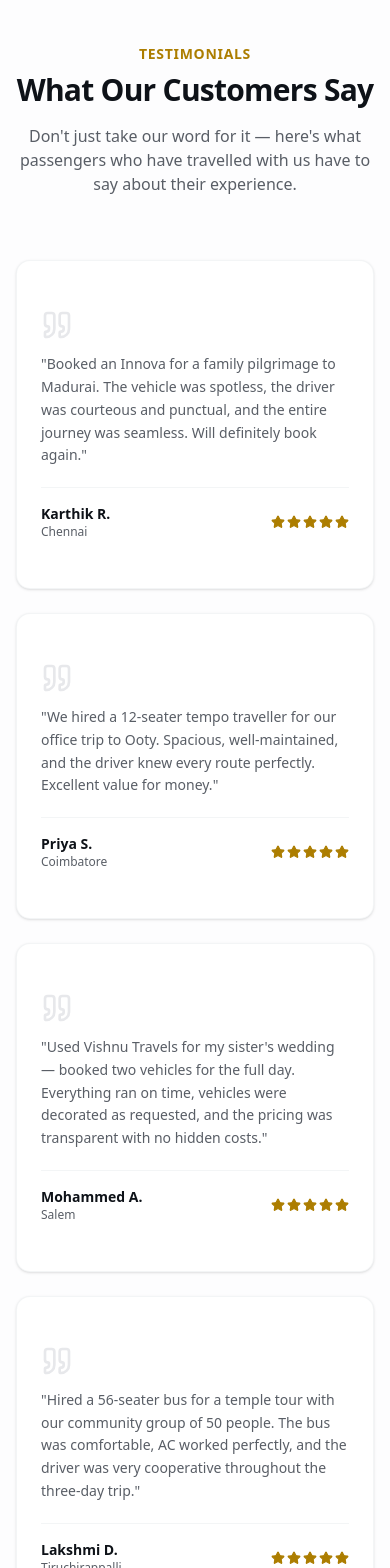
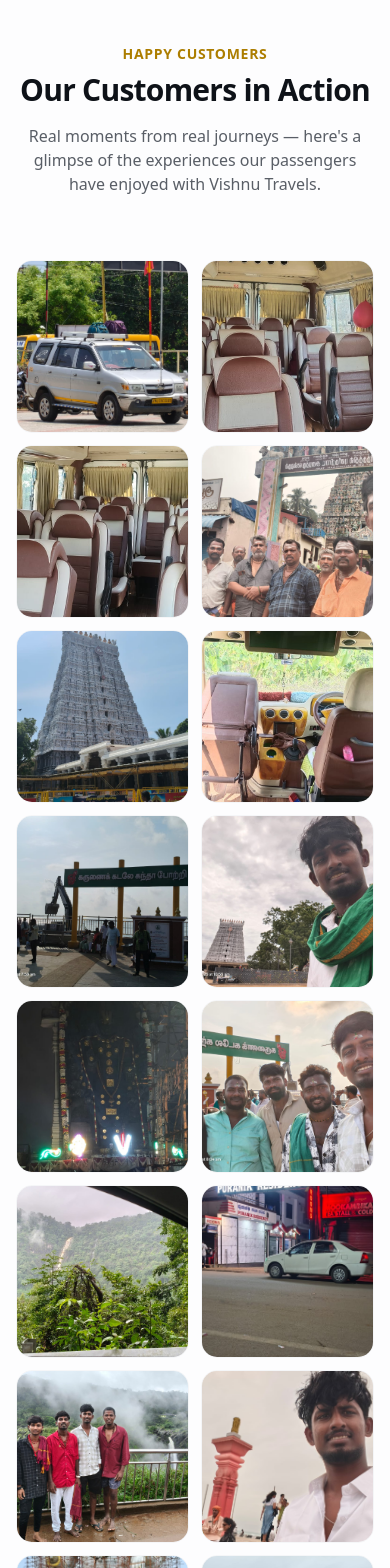
Before and after one commit to roshan19112006/vishnu-travels, a React (Vite) app: page / in a window 390 px wide. Shown: the part 6220-7788 px from the top of the page. Built offline with nearby package versions, Linux system fonts and the light colour scheme; no server answers; what @convex-dev/auth would draw is missing.

Commit message:
Freebuff: Hey i have added the images named c1 to c22,add these ima...

```diff
--- a/src/pages/Landing.tsx
+++ b/src/pages/Landing.tsx
@@ -18,7 +18,6 @@
   Award,
   Globe,
   ArrowRight,
-  Quote,
   Camera,
   ChevronRight,
 } from "lucide-react";
@@ -103,31 +102,28 @@
   },
 ];
 
-const reviews = [
-  {
-    name: "Karthik R.",
-    location: "Chennai",
-    rating: 5,
-    text: "Booked an Innova for a family pilgrimage to Madurai. The vehicle was spotless, the driver was courteous and punctual, and the entire journey was seamless. Will definitely book again.",
-  },
-  {
-    name: "Priya S.",
-    location: "Coimbatore",
-    rating: 5,
-    text: "We hired a 12-seater tempo traveller for our office trip to Ooty. Spacious, well-maintained, and the driver knew every route perfectly. Excellent value for money.",
-  },
-  {
-    name: "Mohammed A.",
-    location: "Salem",
-    rating: 5,
-    text: "Used Vishnu Travels for my sister's wedding — booked two vehicles for the full day. Everything ran on time, vehicles were decorated as requested, and the pricing was transparent with no hidden costs.",
-  },
-  {
-    name: "Lakshmi D.",
-    location: "Tiruchirappalli",
-    rating: 5,
-    text: "Hired a 56-seater bus for a temple tour with our community group of 50 people. The bus was comfortable, AC worked perfectly, and the driver was very cooperative throughout the three-day trip.",
-  },
+const customerImages = [
+  { src: "/assets/c1.jpeg", alt: "Customer trip 1" },
+  { src: "/assets/c2.jpeg", alt: "Customer trip 2" },
+  { src: "/assets/c3.jpeg", alt: "Customer trip 3" },
+  { src: "/assets/c5.jpeg", alt: "Customer trip 4" },
+  { src: "/assets/c6.jpeg", alt: "Customer trip 5" },
+  { src: "/assets/c7.jpeg", alt: "Customer trip 6" },
+  { src: "/assets/c8.jpeg", alt: "Customer trip 7" },
+  { src: "/assets/c9.jpeg", alt: "Customer trip 8" },
+  { src: "/assets/c10.jpeg", alt: "Customer trip 9" },
+  { src: "/assets/c11.jpeg", alt: "Customer trip 10" },
+  { src: "/assets/c12.jpeg", alt: "Customer trip 11" },
+  { src: "/assets/c13.jpeg", alt: "Customer trip 12" },
+  { src: "/assets/c14.jpeg", alt: "Customer trip 13" },
+  { src: "/assets/c15.jpeg", alt: "Customer trip 14" },
+  { src: "/assets/c16.jpeg", alt: "Customer trip 15" },
+  { src: "/assets/c17.jpeg", alt: "Customer trip 16" },
+  { src: "/assets/c18.jpeg", alt: "Customer trip 17" },
+  { src: "/assets/c19.jpeg", alt: "Customer trip 18" },
+  { src: "/assets/c20.jpeg", alt: "Customer trip 19" },
+  { src: "/assets/c21.jpeg", alt: "Customer trip 20" },
+  { src: "/assets/c22.jpeg", alt: "Customer trip 21" },
 ];
 
 const stats = [
@@ -497,55 +493,42 @@
         </div>
       </section>
 
-      {/* Customer Reviews Section */}
+      {/* Customer Images Section */}
       <section id="reviews" className="py-20 lg:py-28 bg-white/60">
         <div className="max-w-7xl mx-auto px-4 sm:px-6 lg:px-8">
           <motion.div {...fadeUp} className="text-center max-w-2xl mx-auto mb-16">
             <p className="text-sm font-semibold text-accent mb-2 uppercase tracking-wider">
-              Testimonials
+              Happy Customers
             </p>
             <h2 className="text-3xl sm:text-4xl font-bold tracking-tight">
-              What Our Customers Say
+              Our Customers in Action
             </h2>
             <p className="mt-4 text-muted-foreground">
-              Don't just take our word for it — here's what passengers who have
-              travelled with us have to say about their experience.
+              Real moments from real journeys — here's a glimpse of the
+              experiences our passengers have enjoyed with Vishnu Travels.
             </p>
           </motion.div>
 
-          <div className="grid sm:grid-cols-2 gap-6">
-            {reviews.map((review, i) => (
+          <div className="grid grid-cols-2 sm:grid-cols-3 md:grid-cols-4 lg:grid-cols-5 gap-3">
+            {customerImages.map((img, i) => (
               <motion.div
-                key={review.name}
-                initial={{ opacity: 0, y: 30 }}
-                whileInView={{ opacity: 1, y: 0 }}
+                key={img.src}
+                initial={{ opacity: 0, scale: 0.95 }}
+                whileInView={{ opacity: 1, scale: 1 }}
                 viewport={{ once: true }}
-                transition={{ duration: 0.5, delay: i * 0.1 }}
+                transition={{ duration: 0.4, delay: i * 0.03 }}
+                className="aspect-square rounded-2xl overflow-hidden border border-border/30 hover:shadow-lg hover:shadow-primary/[0.05] transition-all duration-300"
               >
-                <Card className="h-full border-border/40 hover:shadow-lg hover:shadow-primary/[0.03] transition-all duration-300 bg-white">
-                  <CardContent className="p-6">
-                    <Quote className="w-8 h-8 text-primary/10 mb-3" />
-                    <p className="text-sm text-muted-foreground leading-relaxed mb-5">
-                      "{review.text}"
-                    </p>
-                    <div className="flex items-center justify-between pt-4 border-t border-border/40">
-                      <div>
-                        <p className="text-sm font-semibold">{review.name}</p>
-                        <p className="text-xs text-muted-foreground">{review.location}</p>
-                      </div>
-                      <div className="flex gap-0.5">
-                        {Array.from({ length: review.rating }).map((_, s) => (
-                          <Star key={s} className="w-3.5 h-3.5 fill-accent text-accent" />
-                        ))}
-                      </div>
-                    </div>
-                  </CardContent>
-                </Card>
+                <img
+                  src={img.src}
+                  alt={img.alt}
+                  className="w-full h-full object-cover hover:scale-105 transition-transform duration-500"
+                  loading="lazy"
+                />
               </motion.div>
             ))}
           </div>
 
-          {/* Add Review CTA */}
           <motion.div {...fadeUp} className="mt-10 text-center">
             <p className="text-sm text-muted-foreground mb-3">
               Had a great experience with us? Share it!
```
